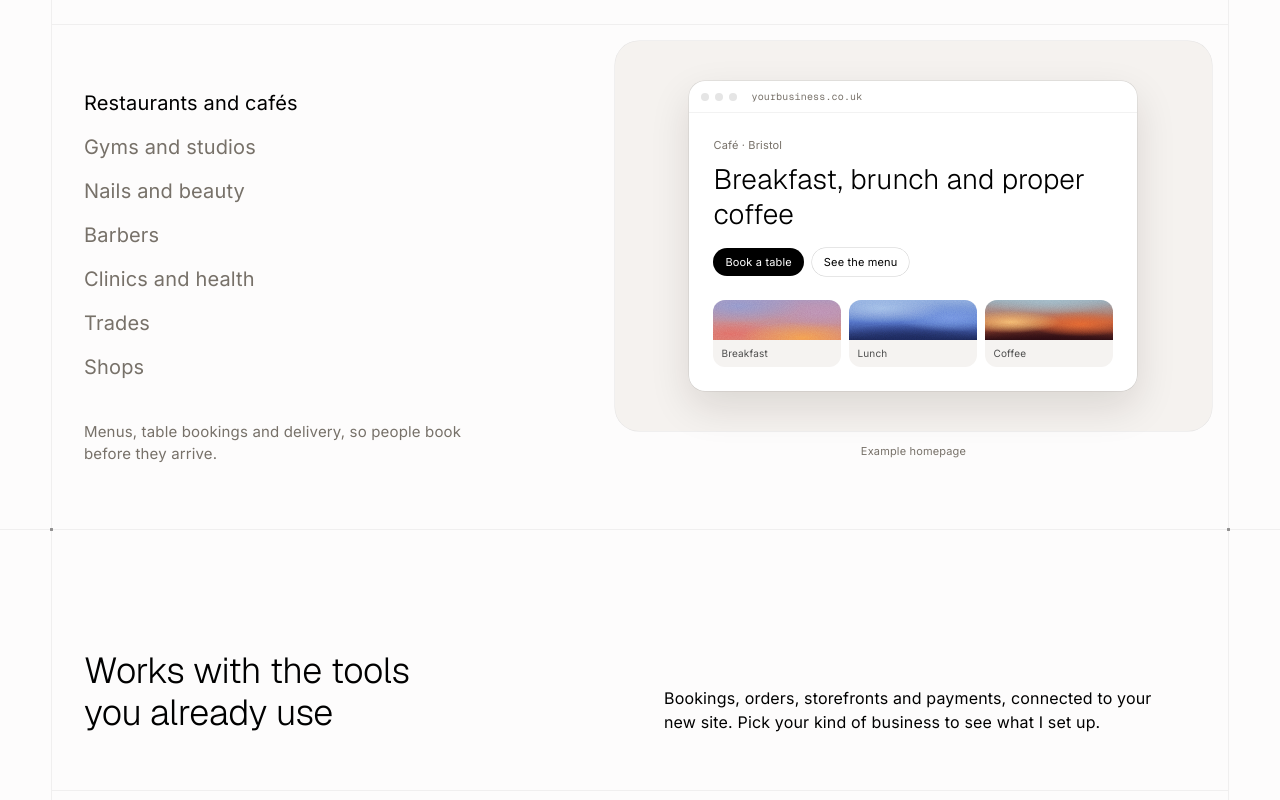
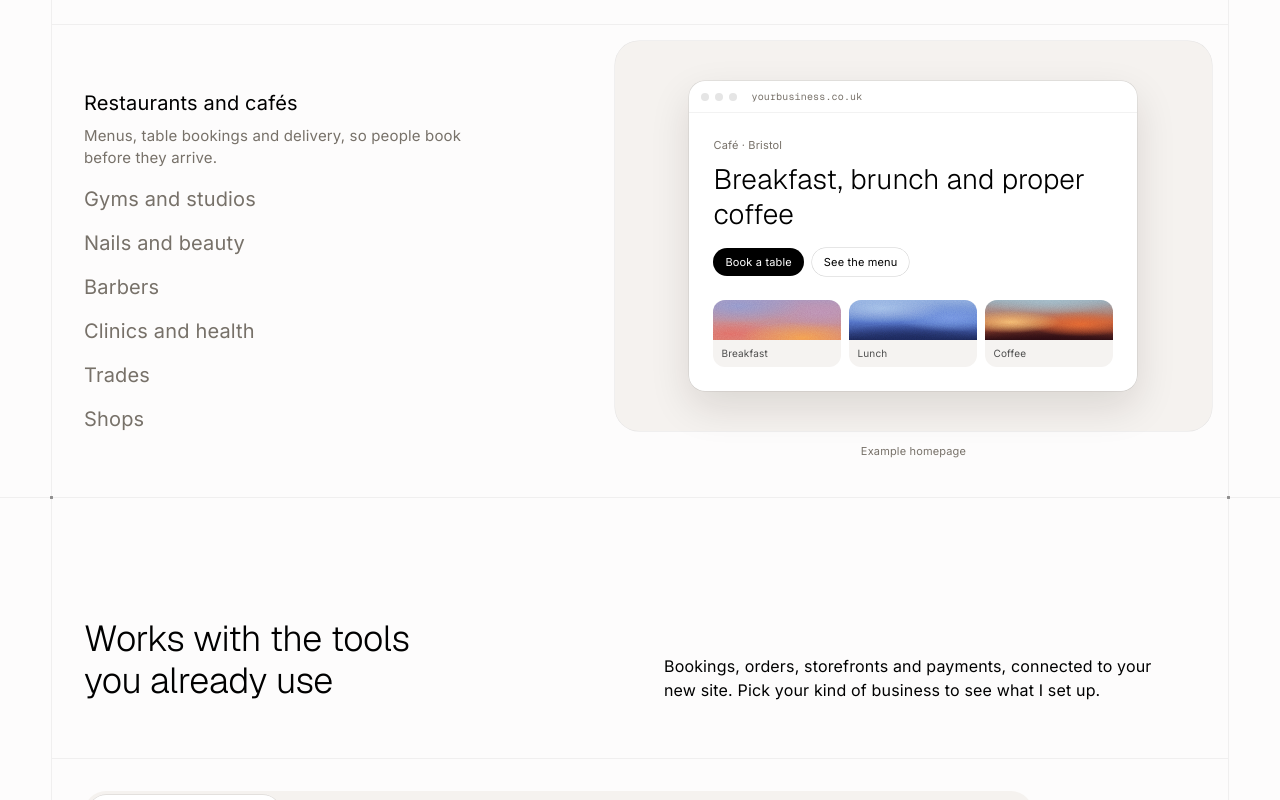
Before and after one commit to chrisknightxyz/mrcjk.com, a Next.js app: page / in a window 1280 px wide. Shown: the part 5460-6260 px from the top of the page. Built offline with nearby package versions, Linux system fonts and the light colour scheme.

Commit message:
style(design): audit round 5 touches
- Sector description sits under the active business type on desktop
- Keyword line fits one line on phones; Cal opens in month view

Co-Authored-By: Claude Opus 5.5 <noreply@anthropic.com>
Claude-Session: https://claude.ai/code/session_01JoADCkmLuGV4ndp9V7K1GK

```diff
--- a/src/app/page.tsx
+++ b/src/app/page.tsx
@@ -176,7 +176,7 @@ export default function HomePage() {
         <Band>
           <div className="grid gap-6 px-5 pb-10 pt-14 sm:px-8 lg:grid-cols-2 lg:items-start lg:gap-12 lg:pb-12 lg:pt-24">
             <div>
-              <h1 className="rise text-[15px] text-muted">Websites, SEO and AEO for UK local businesses</h1>
+              <h1 className="rise text-[14px] text-muted sm:text-[15px]">Websites, SEO and AEO for UK local businesses</h1>
               <p className="rise mt-3 font-display text-[36px] font-light leading-[42px] tracking-[-0.02em] sm:text-[48px] sm:leading-[52px]">
                 Websites that
                 <br />
--- a/src/components/cal-modal.tsx
+++ b/src/components/cal-modal.tsx
@@ -23,6 +23,7 @@ export function CalModal() {
       setLink(url.toString());
       url.searchParams.set("embed", "true");
       url.searchParams.set("embedType", "inline");
+      url.searchParams.set("layout", "month_view");
       url.searchParams.set("theme", document.documentElement.classList.contains("dark") ? "dark" : "light");
       setSrc(url.toString());
     };
--- a/src/components/sector-tabs.tsx
+++ b/src/components/sector-tabs.tsx
@@ -1,6 +1,6 @@
 "use client";
 
-import { useState } from "react";
+import { Fragment, useState } from "react";
 import { GradientArt, type GradientVariant } from "@/components/gradient-art";
 
 const tileArt: GradientVariant[] = ["dusk", "ocean", "ember"];
@@ -27,8 +27,8 @@ export function SectorTabs() {
       <div className="flex flex-col px-5 py-6 sm:px-8 lg:py-16">
       <div role="tablist" aria-label="Kinds of business" className="flex gap-2 overflow-x-auto lg:flex-col lg:gap-4 lg:overflow-visible">
         {sectors.map((x, i) => (
+          <Fragment key={x.name}>
           <button
-            key={x.name}
             role="tab"
             aria-selected={i === active}
             onClick={() => setActive(i)}
@@ -38,9 +38,11 @@ export function SectorTabs() {
           >
             {x.name}
           </button>
+          {i === active && <p className="-mt-2 hidden max-w-sm text-[15px] leading-[22px] text-muted lg:block">{x.line}</p>}
+          </Fragment>
         ))}
       </div>
-        <p className="mt-4 text-[15px] leading-[22px] text-muted lg:mt-10 lg:max-w-sm">{s.line}</p>
+        <p className="mt-4 text-[15px] leading-[22px] text-muted lg:hidden">{s.line}</p>
       </div>
       <div className="p-3 sm:p-4">
         <div className="grid min-h-[22rem] place-items-center rounded-3xl bg-stone px-4 py-10 ring-[0.5px] ring-ink/10 sm:px-10">
```
